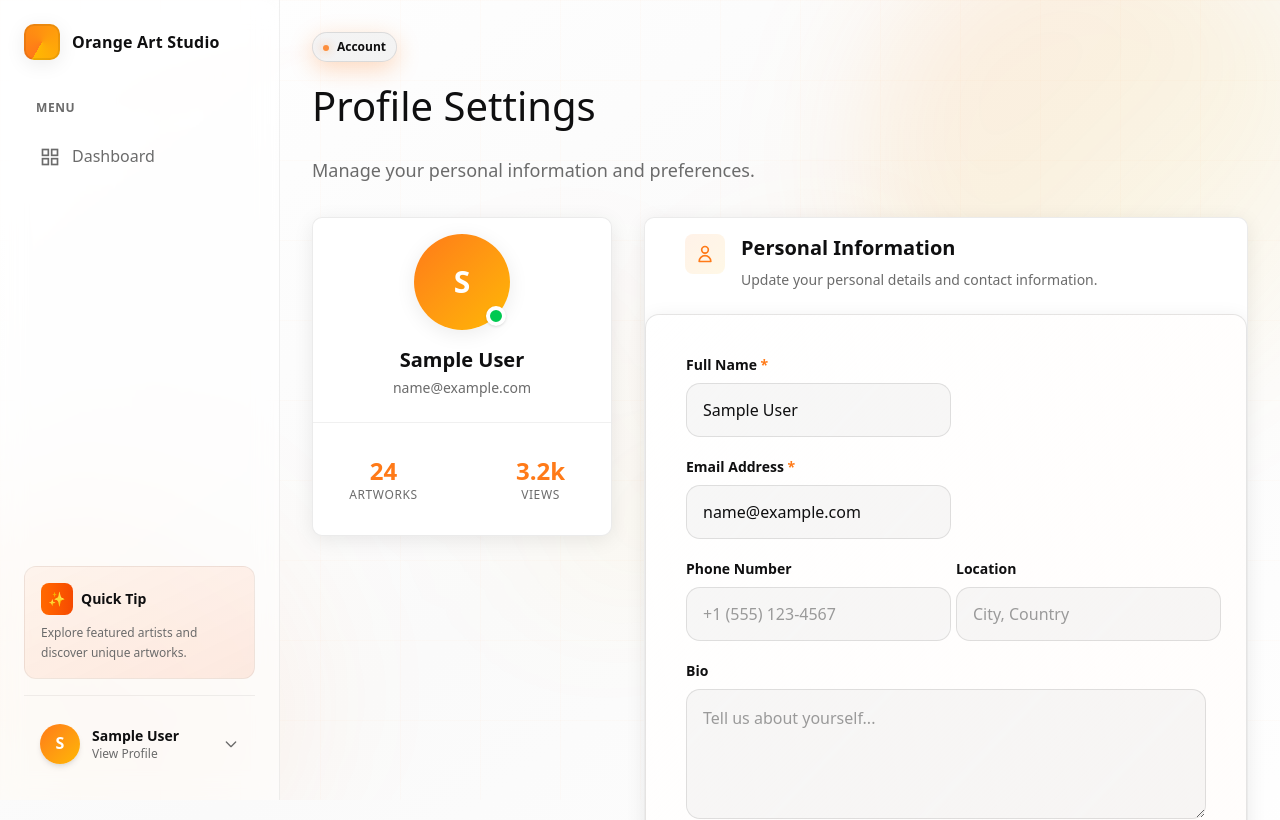
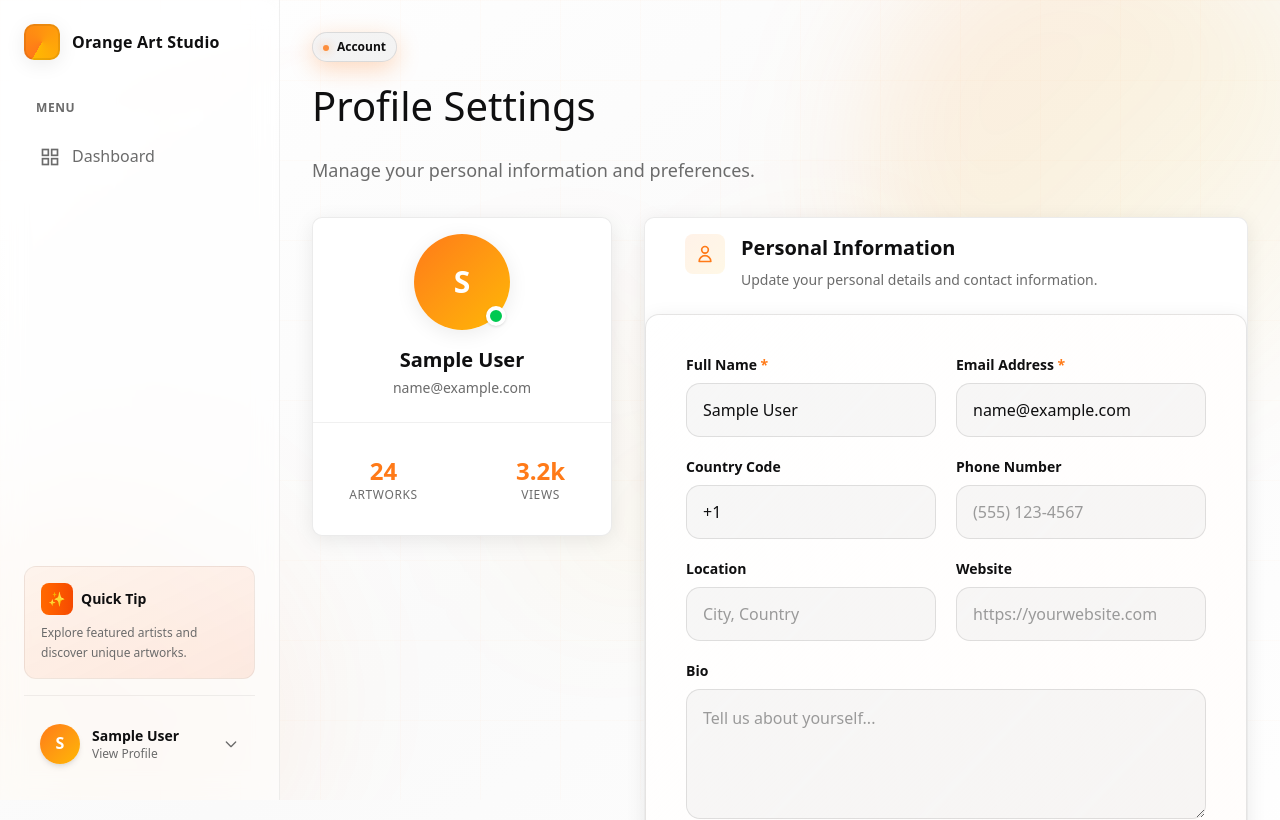
Before and after one commit to msamgan/oas, a React (Vite) app: page /profile in a window 1280 px wide. Shown: the top 820 px of the page. Built offline with nearby package versions, Linux system fonts and the light colour scheme; sample sign-in values are in the browser's storage.

Commit message:
refactor ProfileUpdatePage; enhance form layout with additional fields and consistent styling

```diff
--- a/src/pages/ProfileUpdatePage.tsx
+++ b/src/pages/ProfileUpdatePage.tsx
@@ -102,14 +102,16 @@ export default function ProfileUpdatePage() {
 
                         <Form ref={formRef} onSubmit={handleSubmit}>
                             <div className="grid grid-cols-1 gap-5 md:grid-cols-2">
-                                <div className="group/input md:col-span-2">
+                                {/* Full Name */}
+                                <div className="group/input">
                                     <Label htmlFor="name">
                                         Full Name <Required />
                                     </Label>
-                                    <Input id="name" name="name" placeholder="Jane Doe" defaultValue={userName} required />
+                                    <Input id="name" name="name" placeholder="Jane Doe" defaultValue={userName} required className="w-full" />
                                 </div>
 
-                                <div className="group/input md:col-span-2">
+                                {/* Email Address */}
+                                <div className="group/input">
                                     <Label htmlFor="email">
                                         Email Address <Required />
                                     </Label>
@@ -120,22 +122,45 @@ export default function ProfileUpdatePage() {
                                         placeholder="jane@example.com"
                                         defaultValue={(user?.email as string) || ''}
                                         required
+                                        className="w-full"
                                     />
                                 </div>
 
+                                {/* Country Code */}
+                                <div className="group/input">
+                                    <Label htmlFor="countryCode">Country Code</Label>
+                                    <Input
+                                        id="countryCode"
+                                        name="countryCode"
+                                        type="tel"
+                                        placeholder="+1"
+                                        defaultValue="+1"
+                                        className="w-full"
+                                    />
+                                </div>
+
+                                {/* Phone Number */}
                                 <div className="group/input">
                                     <Label htmlFor="phone">Phone Number</Label>
-                                    <Input id="phone" name="phone" type="tel" placeholder="+1 (555) 123-4567" />
+                                    <Input id="phone" name="phone" type="tel" placeholder="(555) 123-4567" className="w-full" />
                                 </div>
 
+                                {/* Location */}
                                 <div className="group/input">
                                     <Label htmlFor="location">Location</Label>
-                                    <Input id="location" name="location" placeholder="City, Country" />
+                                    <Input id="location" name="location" placeholder="City, Country" className="w-full" />
                                 </div>
 
+                                {/* Website */}
+                                <div className="group/input">
+                                    <Label htmlFor="website">Website</Label>
+                                    <Input id="website" name="website" type="url" placeholder="https://yourwebsite.com" className="w-full" />
+                                </div>
+
+                                {/* Bio - Full Width */}
                                 <div className="group/input md:col-span-2">
                                     <Label htmlFor="bio">Bio</Label>
-                                    <Textarea id="bio" name="bio" rows={4} placeholder="Tell us about yourself..." />
+                                    <Textarea id="bio" name="bio" rows={4} placeholder="Tell us about yourself..." className="w-full" />
                                 </div>
                             </div>
 
```
